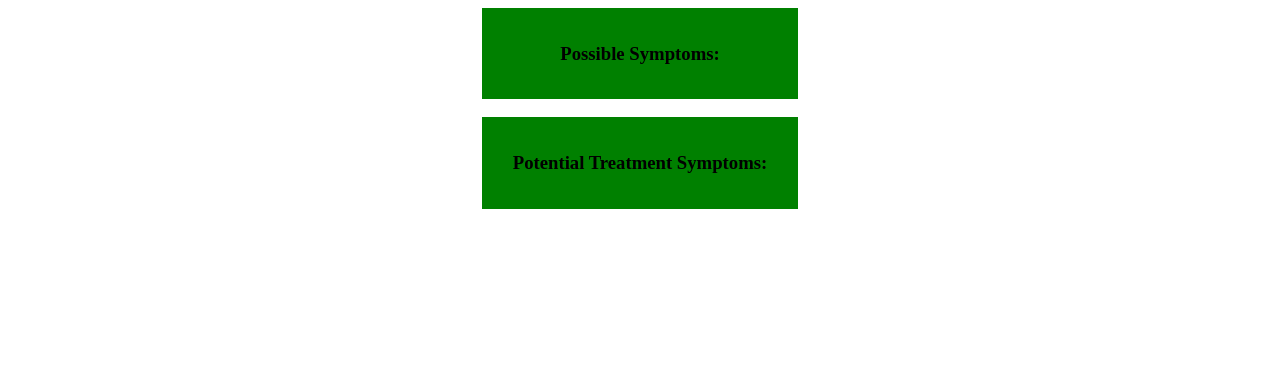
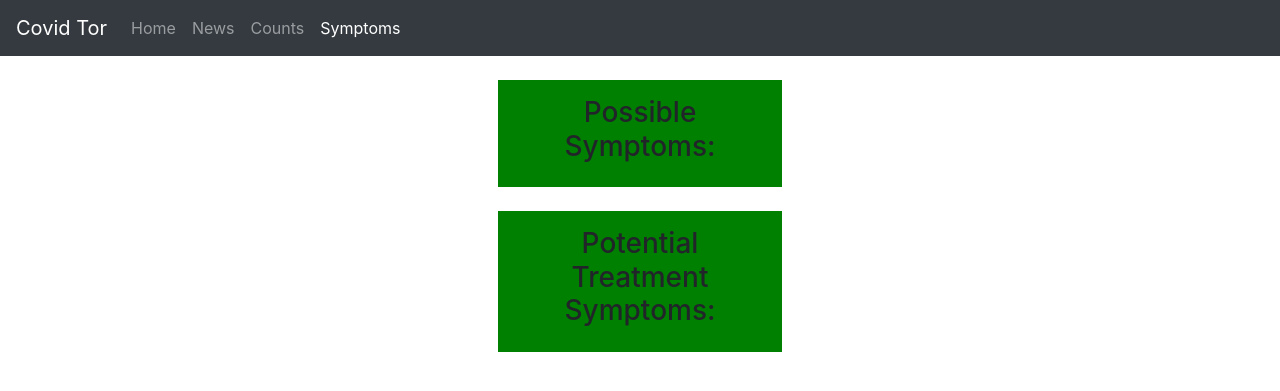
Before and after one commit to pab15/Covid-Tor, a Flask app: template app/templates/symptom.html in a window 1280 px wide. Shown: the top 391 px of the page. Run offline with Flask 2, Linux system fonts and the light colour scheme; the template is opened without the code that fills it, so the values that code supplies are empty; parts of the project's set-up code (start-up, migrations or seed data) failed here and were passed over; some libraries are stand-ins or nearby versions.

Commit message:
Removed db, fixed styling, handling db differently

```diff
--- a/app/__init__.py
+++ b/app/__init__.py
@@ -1,10 +1,7 @@
 from flask import Flask
 from config import Config
-from flask_sqlalchemy import SQLAlchemy
 
 app = Flask(__name__)
 app.config.from_object(Config)
-db = SQLAlchemy(app)
-db.create_all()
 
-from app import routes, dbmodels
+from app import routes
--- a/app/routes.py
+++ b/app/routes.py
@@ -1,7 +1,7 @@
 import os
 import sqlite3
-from app.dbmodels import News
-from app import app, db
+import datetime
+from app import app
 from flask import render_template
 
 @app.route('/')
@@ -15,3 +15,7 @@ def news():
 @app.route('/counts')
 def counts():
     return render_template('counts.html')
+
+@app.route('/symptoms')
+def symptoms():
+    return render_template('symptom.html')
--- a/app/templates/symptom.html
+++ b/app/templates/symptom.html
@@ -1,23 +1,18 @@
-<!DOCTYPE html>
-
-<head>
-    <title> Symptoms </title>
-
-    <link href="standard.css"
-          type="text/css" rel="stylesheet" />
-</head>
-
+{% extends "template.html" %}
+{% block title %}Symptoms{% endblock %}
+{% block symptoms_active %}active{% endblock %}
+{% block body %}
 <body>
-	<form>
+	<form class="styledform">
         <div class="container">
             <h3> Possible Symptoms: </h3>
         </div>
 	</form>
 	<br>
-	<form>
+	<form class="styledform">
         <div class="container">
             <h3> Potential Treatment Symptoms: </h3>
      	</div>
 	</form>
 </body>
-</html>
+{% endblock %}
--- a/app/templates/template.html
+++ b/app/templates/template.html
@@ -4,6 +4,32 @@
     <meta charset="UTF-8">
     <meta name="viewport" content="width=device-width, initial-scale=1.0">
     <link rel="stylesheet" href="https://stackpath.bootstrapcdn.com/bootstrap/4.4.1/css/bootstrap.min.css" integrity="sha384-Vkoo8x4CGsO3+Hhxv8T/Q5PaXtkKtu6ug5TOeNV6gBiFeWPGFN9MuhOf23Q9Ifjh" crossorigin="anonymous">
+    <style>
+        /*
+            Created By: Christopher Martinez
+            Last Modified: 3/16/19
+        */
+        h1,h2,h3
+        {
+            text-align: center;
+        }
+        .styledform
+        {
+            background-color: green;
+            margin-left: auto;
+            margin-right: auto;
+            width: 17.77em;
+            /*adding padding to the form so it can look more fancy*/
+            padding: 1em;
+
+        }
+
+        fieldset
+        {
+            color: wheat;
+            background-color: black;
+        }
+    </style>
     <title>{% block title %}{% endblock %}</title>
 </head>
 <body>
@@ -23,6 +49,9 @@
                 <li class="nav-item {% block counts_active %}{% endblock %}">
                     <a class="nav-link" href="{{url_for('counts')}}">Counts</a>
                 </li>
+                <li class="nav-item {% block symptoms_active %}{% endblock %}">
+                    <a class="nav-link" href="{{url_for('symptoms')}}">Symptoms</a>
+                </li>
             </ul>
             {% block search_active %}{% endblock %}
         </div>
--- a/config.py
+++ b/config.py
@@ -3,5 +3,3 @@ import os
 class Config(object):
     SECRET_KEY = os.environ.get('SECRET_KEY') or 'thisisabadsessionprivatekey'
     TEMPLATES_AUTO_RELOAD = os.environ.get('TEMPLATES_AUTO_RELOAD') or True
-    SQLALCHEMY_DATABASE_URI = os.environ.get('SQLALCHEMY_DATABASE_URI') or 'sqlite:///Data.sqlite3'
-    SQLALCHEMY_TRACK_MODIFICATIONS = os.environ.get('SQLALCHEMY_TRACK_MODIFICATIONS') or False
```
Also changed, not shown: app/dbmodels.py (deleted, +0 -7 lines), app/Data.sqlite3 (added).
